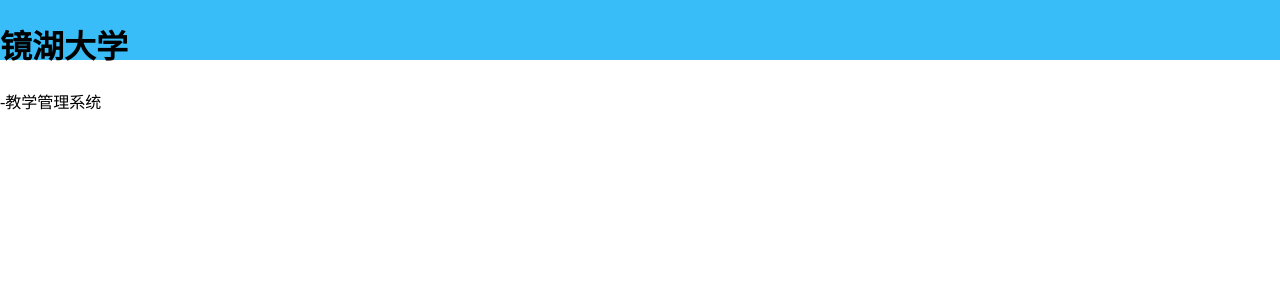
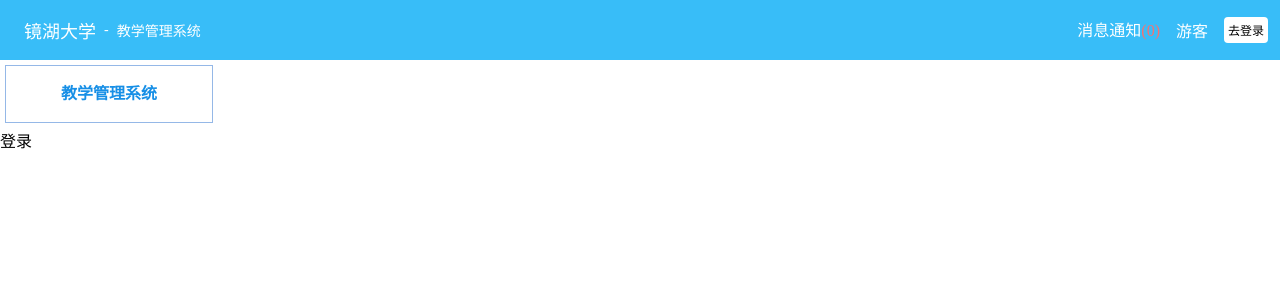
Before and after one commit to 1052563439yanghuia/vue, a Vue app: page / in a window 1280 px wide. Shown: the top 300 px of the page. Built offline with nearby package versions, Linux system fonts and the light colour scheme.

Commit message:
页头完成

```diff
--- a/src/App.vue
+++ b/src/App.vue
@@ -1,18 +1,19 @@
 <script setup>
+import { RouterView } from 'vue-router';
 import Header from './components/header.vue';
+import Aside from './components/aside.vue';
 
 </script>
 
 <template>
 <Header></Header>
+<div>
+    <Aside></Aside>
+    <RouterView></RouterView>
+</div>
 </template>
 
 <style scoped>
-header{
-  background-color: #38bdf8;
-  height: 60px;
-
-}
 aside{
   width:200px;
   height: 100%;
--- a/src/components/Aside.vue
+++ b/src/components/Aside.vue
@@ -4,14 +4,14 @@ import axios from 'axios';
 
 const leftNav = ref([])
 
-axios.get("http://114.55.2.211:9010/nav/left_nav").then(r => {
-    /** @type{Array} **/
-    const nav = r.data.data.left_nav_info
+// axios.get("http://114.55.2.211:9010/nav/left_nav").then(r => {
+//     /** @type{Array} **/
+//     const nav = r.data.data.left_nav_info
 
-    nav.forEach(i => { i.show = false })
+//     nav.forEach(i => { i.show = false })
 
-    leftNav.value = nav
-})
+//     leftNav.value = nav
+// })
 </script>
 <template>
     <div class="title">教学管理系统</div>
--- a/src/components/Header.vue
+++ b/src/components/Header.vue
@@ -1,25 +1,68 @@
 <script setup>
+import { ref } from 'vue';
 import { RouterLink } from 'vue-router';
 
+const isLogin = ref(false);
 </script>
 <template>
     <header>
         <div class="logo">
-            <h1>镜湖大学</h1>
+            <span style="font-size: 18px;">镜湖大学</span>
             <span>-</span>
             <span>教学管理系统</span>
         </div>
-        <div>
-            <div class="method"></div>
+        <div class="userInfo">
+            <div class="message">消息通知<span>(0)</span></div>
+            <div v-if="!isLogin" class="user">
+                <span>游客</span>
+                <RouterLink to="/login">去登录</RouterLink>
+            </div>
+            <div v-else class="user">
+                <span>{{ 'username' }}</span>
+                <RouterLink to="/logout">退出</RouterLink>
+            </div>
         </div>
     </header>
 
 </template>
 <style scoped>
 header {
+    padding-left: 24px;
+    padding-right: 12px;
+    background-color: #38bdf8;
+    height: 60px;
+    color: white;
     display: flex;
     align-content: center;
     justify-content: space-between;
 }
 
+.logo {
+    font-size: 14px;
+    display: flex;
+    align-items: center;
+    gap: 8px;
+}
+
+.userInfo{
+    display: flex;
+    align-self: center;
+    gap:1rem;
+}
+.userInfo .message span{
+    color: #f87171;
+}
+.userInfo .user{
+    display: flex;
+    align-items: center;
+    gap: 16px;
+}
+.userInfo .user a{
+    font-size: 12px;
+    padding: 4px;
+    background-color: white;
+    border-radius: 4px;
+    color: black;
+    text-decoration: none;
+}
 </style>
```
